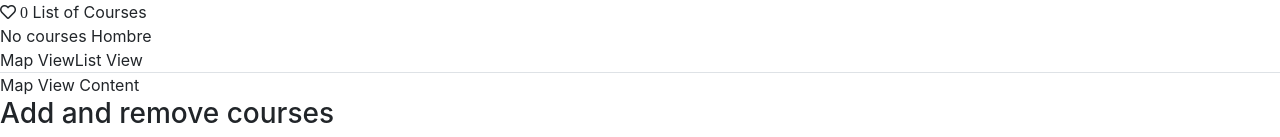
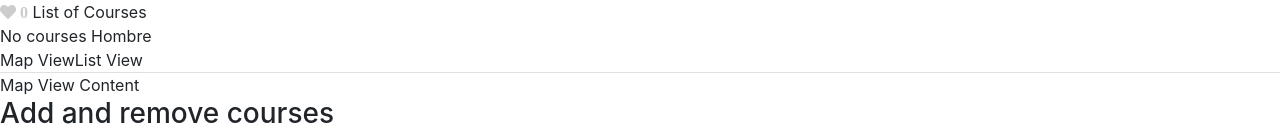
Before and after one commit to tony2tones/angular-learning, an Angular app in the folder starter/: page / in a window 1280 px wide. Shown: the top 137 px of the page. Built offline with nearby package versions, Linux system fonts and the light colour scheme.

Commit message:
added styling

```diff
--- a/starter/src/app/like/like.component.css
+++ b/starter/src/app/like/like.component.css
@@ -1,7 +1,7 @@
 .toasted  {
     color: #ccc;
 }
-.toast {
+.toaster {
     color:deeppink;
 }
 
--- a/starter/src/app/like/like.component.html
+++ b/starter/src/app/like/like.component.html
@@ -1,8 +1,8 @@
 <i
-class=" fa-heart"
+class="fas fa-heart"
 [ngClass]="{
-    'far': !isSelected,
-    'fas': isSelected
+    'toasted': !isSelected,
+    'toaster': isSelected
 }"
 (click)="onClick()"
 > {{ likesCount }}</i>
```
